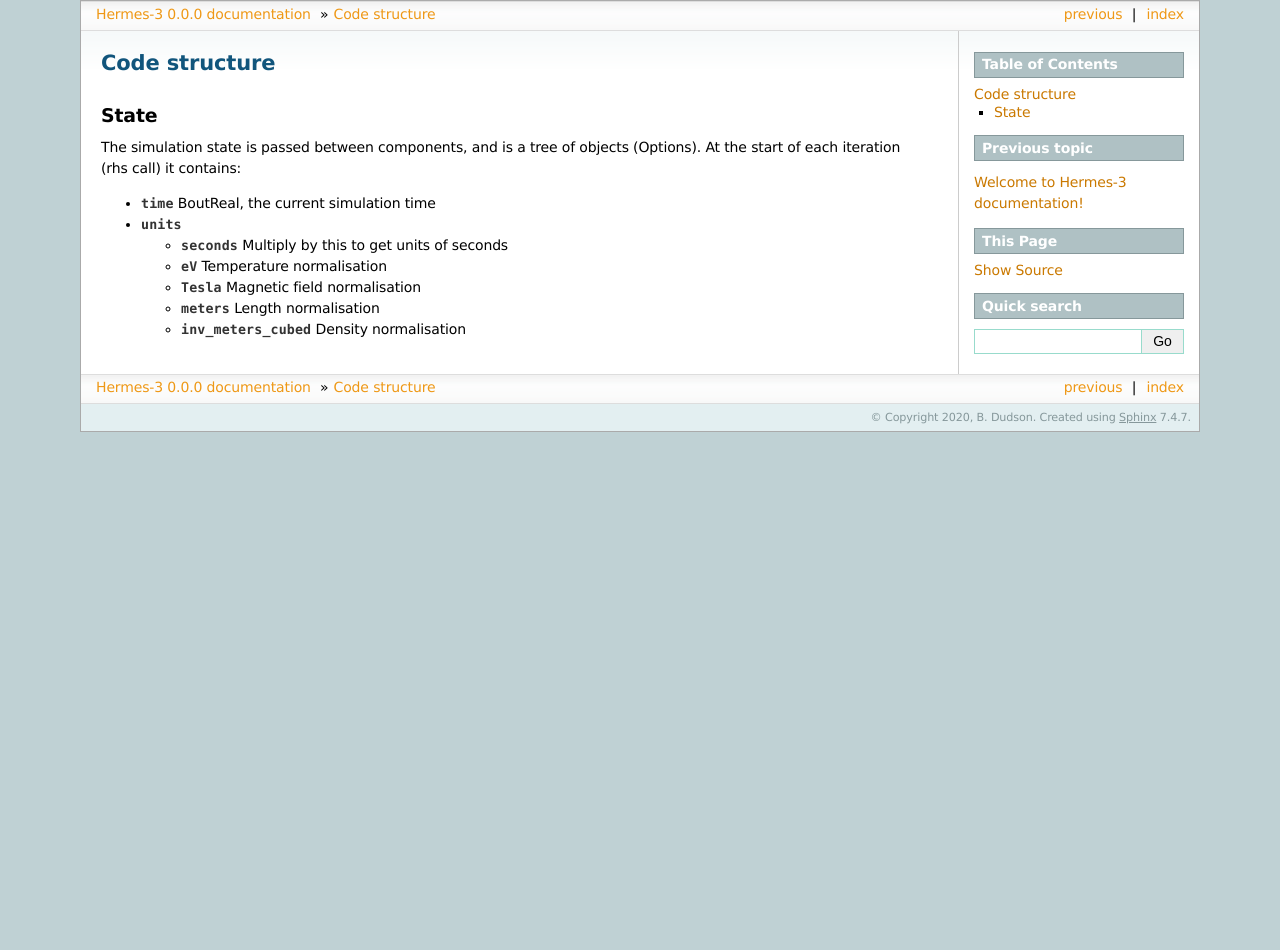
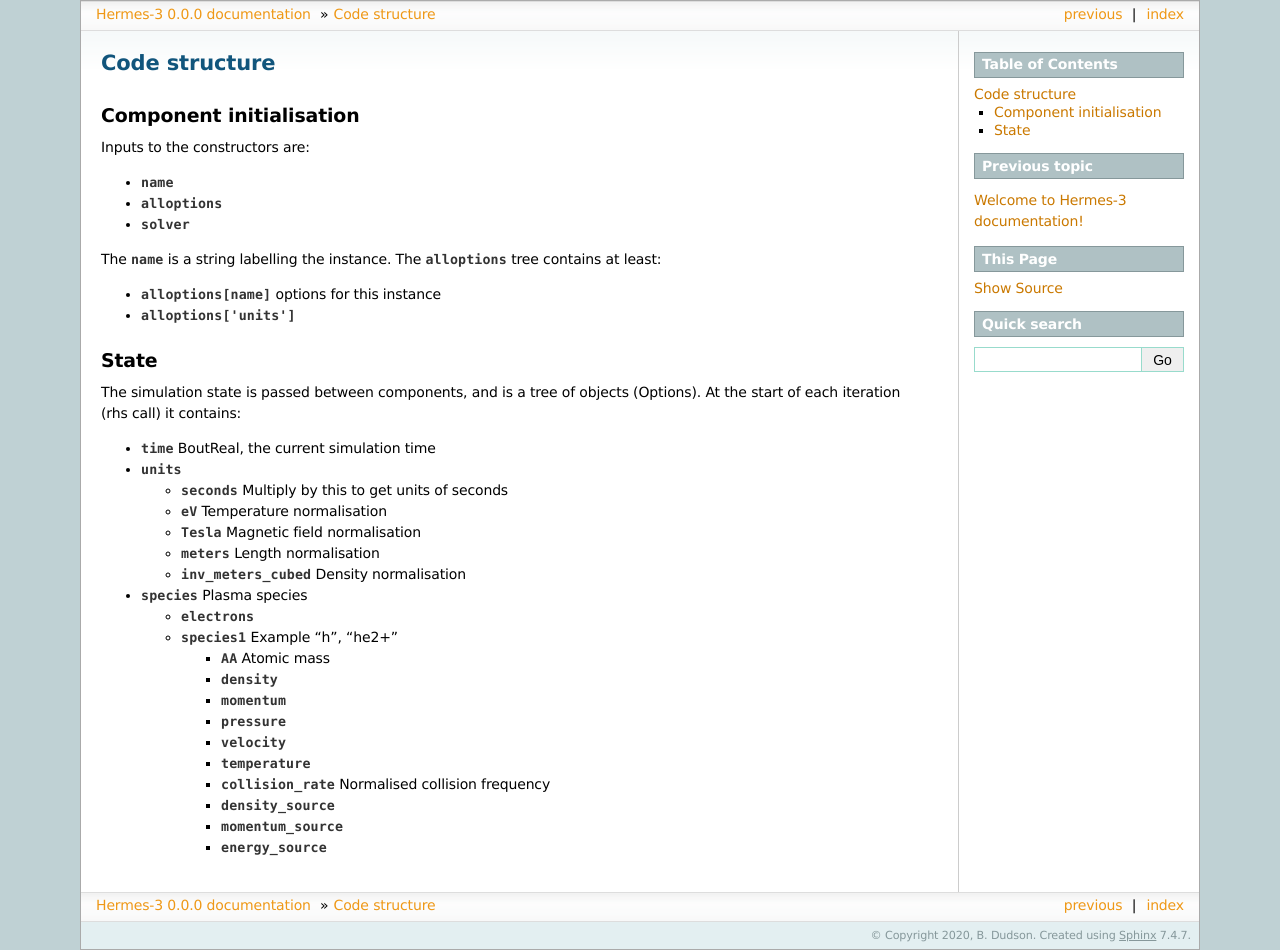
Before and after one commit to bendudson/hermes-3, a Sphinx documentation site: the page built from doc/sphinx/code_structure.rst, in a window 1280 px wide. Built offline with Sphinx 7.4.7, drawn with Linux system fonts in a browser that asks for light colours; before the commit the page ends 900 px from its top, so only the background shows below that.

```diff
--- a/doc/sphinx/code_structure.rst
+++ b/doc/sphinx/code_structure.rst
@@ -3,7 +3,19 @@
 Code structure
 ==============
 
+Component initialisation
+------------------------
 
+Inputs to the constructors are:
+
+* `name`
+* `alloptions`
+* `solver`
+
+The `name` is a string labelling the instance. The `alloptions` tree contains at least:
+
+* `alloptions[name]` options for this instance
+* `alloptions['units']`
 
 State
 -----
@@ -20,3 +32,21 @@
   * `Tesla`       Magnetic field normalisation
   * `meters`      Length normalisation
   * `inv_meters_cubed`     Density normalisation
+
+* `species`  Plasma species
+
+  * `electrons`
+  * `species1`  Example "h", "he2+"
+
+    * `AA`  Atomic mass
+
+    * `density`
+    * `momentum`
+    * `pressure`
+    * `velocity`
+    * `temperature`
+
+    * `collision_rate`   Normalised collision frequency
+    * `density_source`
+    * `momentum_source`
+    * `energy_source`
```
Also changed, not shown: 10 other files.
